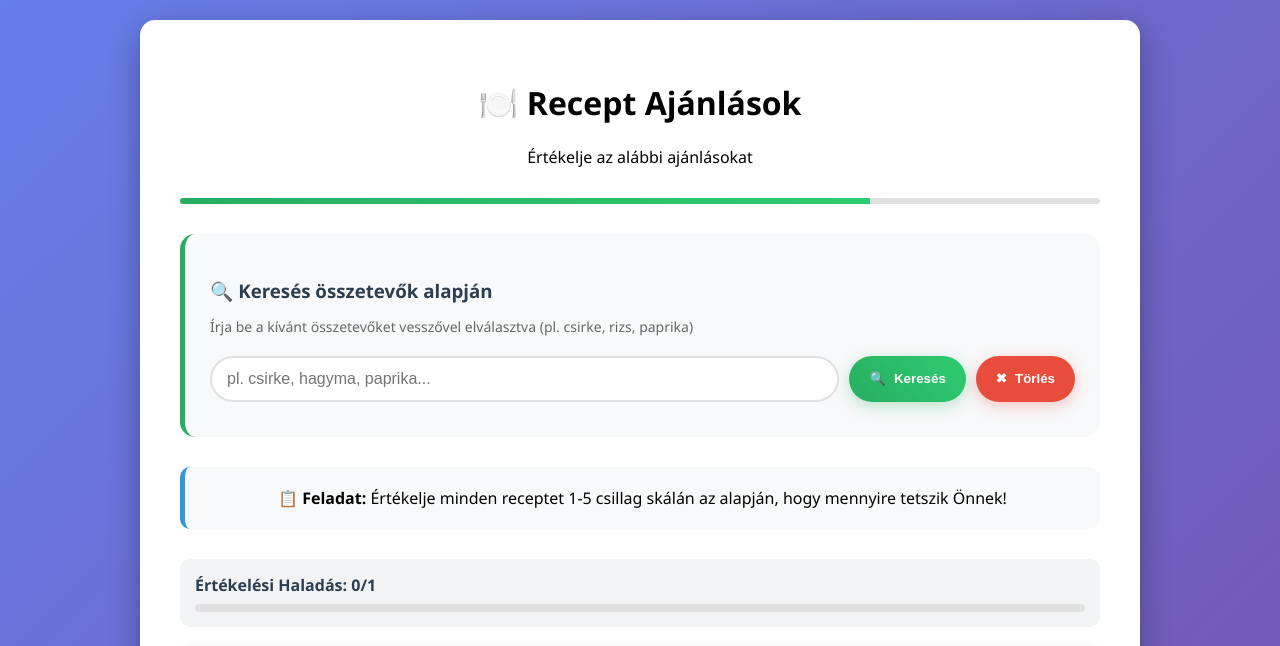
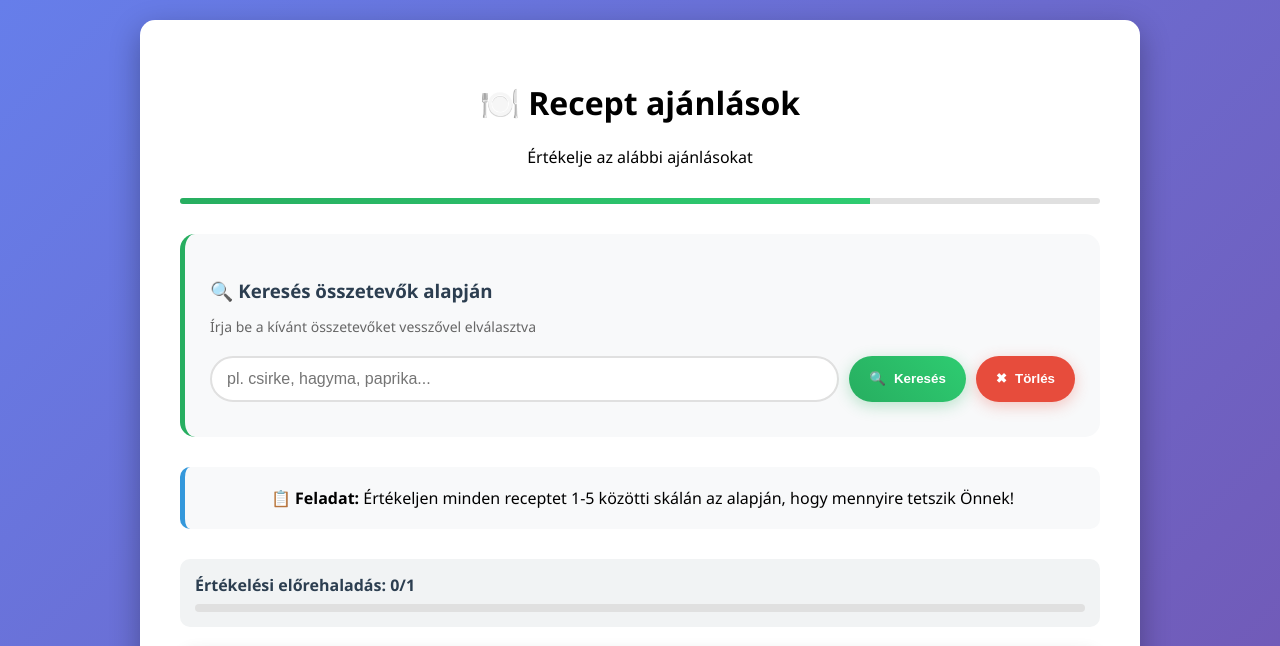
Before and after one commit to bvin81/sustainable-recipe-recommender_v4, a Flask app: page /study in a window 1280 px wide. Shown: the top 646 px of the page. Run offline with Flask 3, Linux system fonts and the light colour scheme; the visitor is signed in with stand-in values (Sample User, id 1); some libraries are stand-ins or nearby versions.

Commit message:
Update study.html

```diff
--- a/templates/study.html
+++ b/templates/study.html
@@ -523,7 +523,7 @@
 <body>
     <div class="container">
         <div class="header">
-            <h1>🍽️ Recept Ajánlások</h1>
+            <h1>🍽️ Recept ajánlások</h1>
             <p>Értékelje az alábbi ajánlásokat</p>
         </div>
 
@@ -535,7 +535,7 @@
 <div class="search-section">
     <div class="search-container">
         <h3>🔍 Keresés összetevők alapján</h3>
-        <p>Írja be a kívánt összetevőket vesszővel elválasztva (pl. csirke, rizs, paprika)</p>
+        <p>Írja be a kívánt összetevőket vesszővel elválasztva</p>
 
         <form method="GET" action="/study" id="searchForm">
             <div class="search-input-container">
@@ -946,14 +946,14 @@ document.addEventListener('DOMContentLoaded', function() {
 </script>
 
         <div class="instruction-banner">
-            <strong>📋 Feladat:</strong> Értékelje minden receptet 1-5 csillag skálán az alapján, hogy mennyire tetszik Önnek!
+            <strong>📋 Feladat:</strong> Értékeljen minden receptet 1-5 közötti skálán az alapján, hogy mennyire tetszik Önnek!
             {% if version == 'v2' or version == 'v3' %}
             <br><strong>💡 Plusz:</strong> Értékelje a magyarázatok hasznosságát is!
             {% endif %}
         </div>
 
         <div class="rating-progress">
-            <div class="progress-text">Értékelési Haladás: <span id="ratingCount">0</span>/{{ recommendations|length }}</div>
+            <div class="progress-text">Értékelési előrehaladás: <span id="ratingCount">0</span>/{{ recommendations|length }}</div>
             <div class="progress-bar-small">
                 <div class="progress-fill-small" id="ratingProgressBar" style="width: 0%;"></div>
             </div>
@@ -1074,7 +1074,7 @@ document.addEventListener('DOMContentLoaded', function() {
             </div>
 
             <button id="continueBtn" class="btn" onclick="location.href='/questionnaire'" disabled>
-                📋 Folytatás a Kérdőívvel
+                📋 Folytatás a kérdőívvel
             </button>
         </div>
     </div>
```
